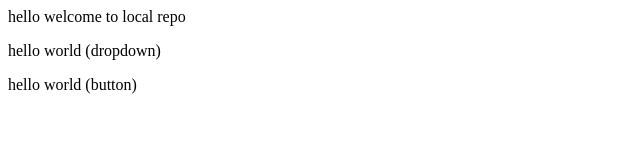
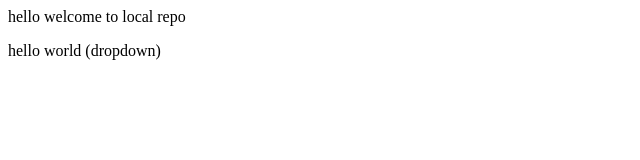
Before and after one commit to priyanshu2169/local3-repo, a plain HTML site: page index.html in a window 1280 px wide. Shown: the whole page, without its empty margins (0-640 px from the left). Drawn offline with Linux system fonts and the light colour scheme.

Commit message:
delete button

```diff
--- a/index.html
+++ b/index.html
@@ -1,3 +1,2 @@
 <p>hello welcome to local repo</p>
 <p>hello world (dropdown)</p>
-<p>hello world (button)</p>
```
